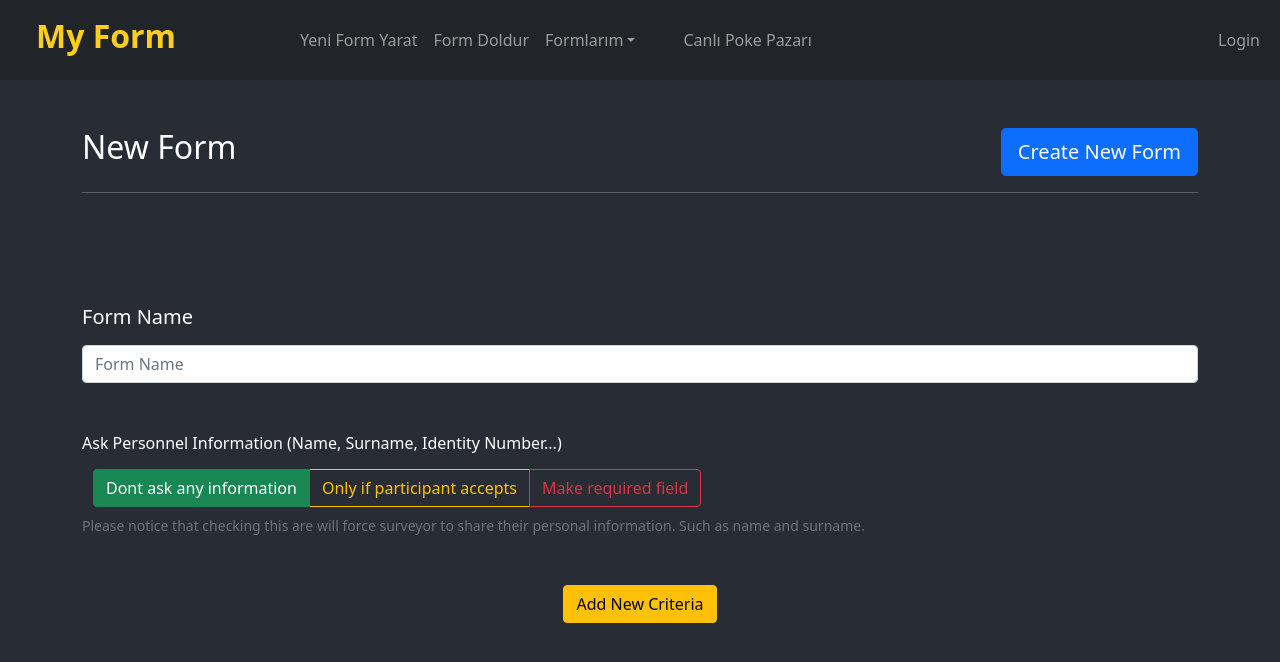
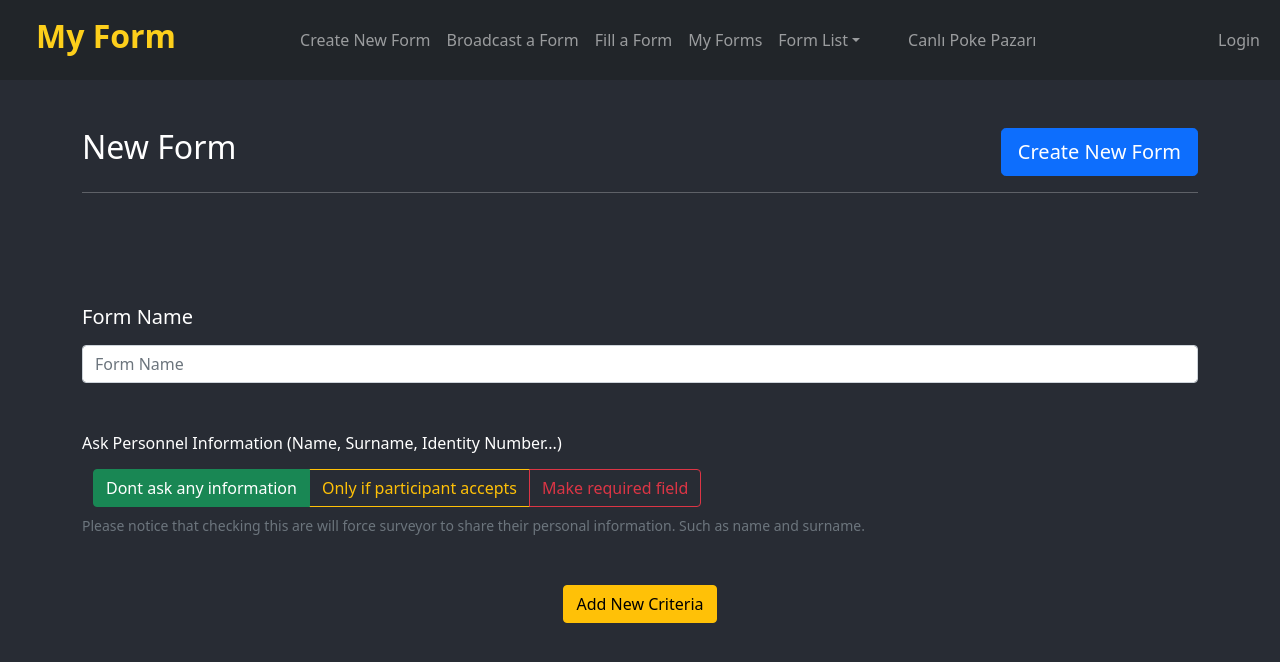
Before and after one commit to burakrzgr/MyForm, a React (Create React App) app: page /NewForm/1 in a window 1280 px wide. Shown: the top 662 px of the page. Built offline with nearby package versions, Linux system fonts and the light colour scheme.

Commit message:
REanming routers and links

```diff
--- a/src/components/HeaderNavbar.tsx
+++ b/src/components/HeaderNavbar.tsx
@@ -10,9 +10,11 @@ export default function HeaderNavbar() {
                 <Navbar.Toggle aria-controls="responsive-navbar-nav" />
                 <Navbar.Collapse id="responsive-navbar-nav">
                     <Nav className="me-auto">
-                        <Nav.Link href="/NewForm">Yeni Form Yarat</Nav.Link>
-                        <Nav.Link href="/FillForm">Form Doldur</Nav.Link>
-                        <NavDropdown title="Formlarım" id="collasible-nav-dropdown">
+                        <Nav.Link href="/NewForm">Create New Form</Nav.Link>
+                        <Nav.Link href="/Broadcast">Broadcast a Form</Nav.Link>
+                        <Nav.Link href="/FillForm">Fill a Form</Nav.Link>
+                        <Nav.Link href="/FilledByMe">My Forms</Nav.Link>
+                        <NavDropdown title="Form List" id="collasible-nav-dropdown">
                             <NavDropdown.Item href="/Forms/All">All</NavDropdown.Item>
                             <NavDropdown.Item href="/Forms/Waiting">Waiting</NavDropdown.Item>
                             <NavDropdown.Item href="/Forms/Sent">Sent</NavDropdown.Item>
```
